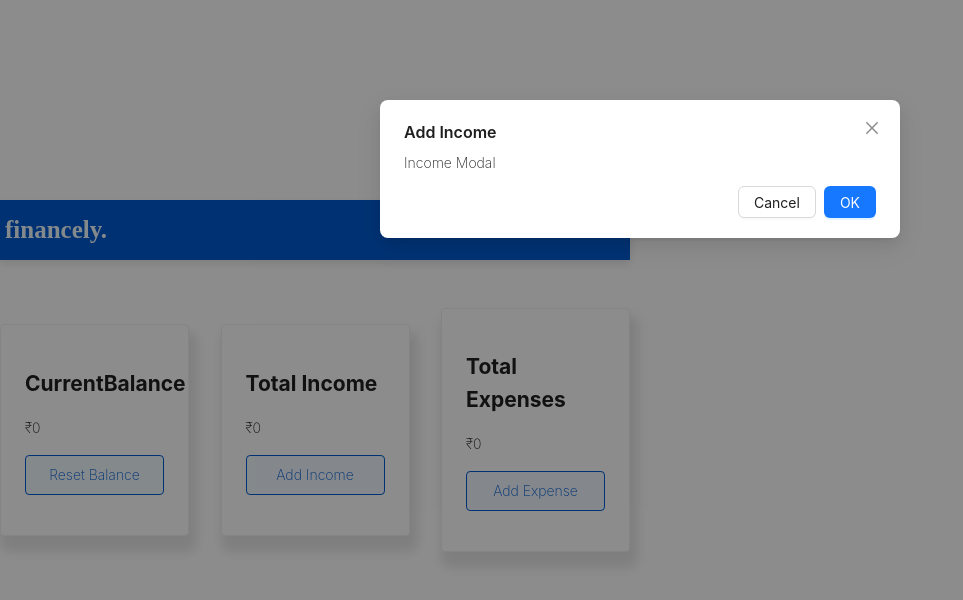
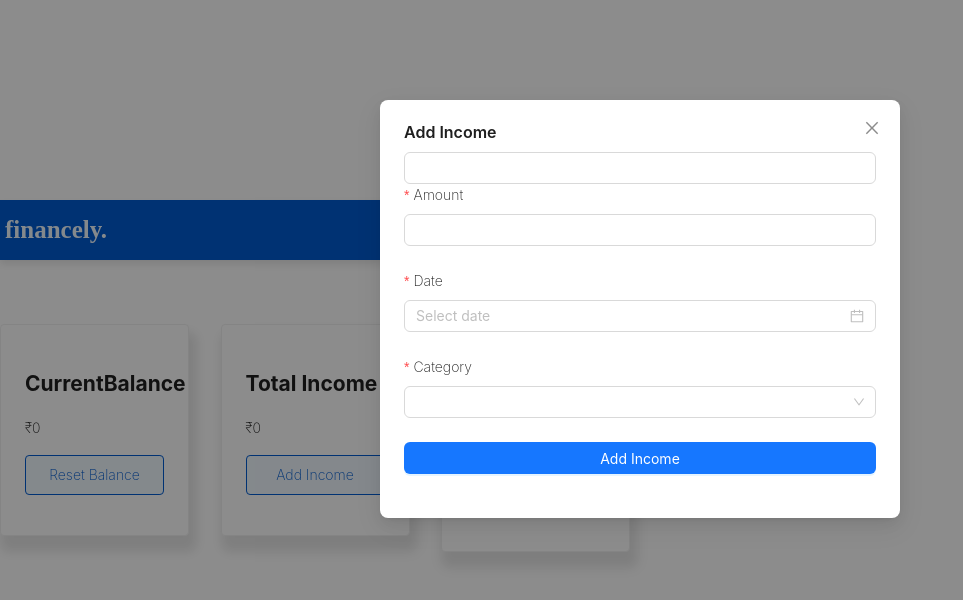
Before and after one commit to DharminderPal/Finace_tracker-, a React (Vite) app: page /Dashboard in a window 1280 px wide. Both pictures are taken after a click on the element "Add Income". Shown: the top 600 px of the page, without its empty margins (0-963 px from the left). Built offline with nearby package versions, Linux system fonts and the light colour scheme; no server answers; a web font is replaced by a local one.

Commit message:
31/10/2025

```diff
--- a/package.json
+++ b/package.json
@@ -10,8 +10,11 @@
     "preview": "vite preview"
   },
   "dependencies": {
+    "@ant-design/v5-patch-for-react-19": "^1.0.3",
     "antd": "^5.27.4",
     "firebase": "^12.2.1",
+    "moment": "^2.30.1",
+    "parsefloat": "^1.0.0",
     "react": "^19.1.1",
     "react-dom": "^19.1.1",
     "react-firebase-hooks": "^5.1.1",
--- a/src/component/Modal/Addexpens.jsx
+++ b/src/component/Modal/Addexpens.jsx
@@ -1,17 +1,83 @@
 import React from "react";
-import{Button,Modal,Form,Input,DatePicker,Select} from 'antd';
-function Addexpense({
+
+import{Button,
+    Modal,
+    Form,
+    Input,
+    DatePicker,
+    Select} from 'antd';
+
+function AddExpenseModal({
 isExpenseModelVisible,
-handExpenseCancel,
+handleExpenseCancel,
 onFinish,
+}){
+    const {form} =Form.useForm();
+    return(
+<Modal
+style={{fontweight:600}}
+title="Add Expense"
+visible={isExpenseModelVisible}
+onCancel={handleExpenseCancel}
+footer={null}
+>
 
-}){
-    return(
-<>
+<Form
+form={form}
+layout="vertical"
+onFinish={(values)=>{
+onFinish(values,'expense');
+form.resetFields();
+}}
+>
+{/* 10/17/2025 */}
 
-</>
+<Form.Item
+label="Title"
+name="title"
+rules={[{ required: true, message: 'Please enter a title' }]}
+>
+
+<Input placeholder="Enter expense title" />
+</Form.Item>
+<Form.Item
+label="Amount"
+name="amount"
+rules={[{ required: true, message: 'Please enter an amount' }]}
+>
+
+<Input placeholder="Enter expense amount" />
+</Form.Item>
+<Form.Item
+label="Date"
+name="date"
+rules={[{ required: true,
+    message: 'Please select a date' }]}
+
+>
+<DatePicker style={{ width: '100%' }} />
+</Form.Item>
+<Form.Item
+label="Category"
+name="category"
+rules={[{ required: true, message: 'Please select a category' }]}
+
+>
+<Select placeholder="Select a category">
+<Select.Option value="food">Food</Select.Option>
+<Select.Option value="transport">Transport</Select.Option>
+<Select.Option value="entertainment">Entertainment</Select.Option>
+</Select>
+</Form.Item>
+<Form.Item>
+<Button type="primary" htmlType="submit">
+Add Expense
+</Button>
+</Form.Item>
+</Form>
+</Modal>
 )
 }
 
 
-export default Addexpense;
+export default AddExpenseModal;
--- a/src/component/Modal/Addincome.jsx
+++ b/src/component/Modal/Addincome.jsx
@@ -1,14 +1,55 @@
 import React from "react";
+import { Button, Card, Col, Modal, Form, Input, DatePicker, Select } from 'antd';
 
+function AddIncomeModal({ isIncomeModelVisible, handleIncomeCancel, onFinish }) {
+    const [form] = Form.useForm();
 
-function Addincome(){
-
-
-    return(
-<>
-
-</>
-    )
+    return (
+        <Modal
+            title="Add Income"
+            open={isIncomeModelVisible}
+            onCancel={handleIncomeCancel}
+            footer={null}
+        >
+            <Form form={form} layout="vertical" onFinish={(values) => {
+                onFinish(values,"income");
+                form.resetFields();
+            }}>
+            <Input type="text" className="custom-input"/>
+                <Form.Item
+                    label="Amount"
+                    name="amount"
+                    rules={[{ required: true, message: 'Please input amount!' }]}
+                >
+                    <Input type="number"  className="custom-input" />
+                </Form.Item>
+                <Form.Item
+                    label="Date"
+                    name="date"
+                    rules={[{ required: true, message: 'Please select date!' }]}
+                >
+                    <DatePicker style={{ width: '100%' }} />
+                </Form.Item>
+                <Form.Item
+                    label="Category"
+                    name="category"
+                    rules={[{ required: true,
+                 message: 'Please select category!' }]}
+                >
+                    <Select>
+                        <Select.Option value="salary">Salary</Select.Option>
+                        <Select.Option value="freelance">Freelance</Select.Option>
+                        <Select.Option value="investment">Investment</Select.Option>
+                    </Select>
+                </Form.Item>
+                <Form.Item>
+                    <Button type="primary" htmlType="submit" block>
+                        Add Income
+                    </Button>
+                </Form.Item>
+            </Form>
+        </Modal>
+    );
 }
 
-export default Addincome;
+export default AddIncomeModal;
--- a/src/component/SignupSignin/index.jsx
+++ b/src/component/SignupSignin/index.jsx
@@ -135,7 +135,7 @@ toast.error(e.message);
           <h2 className="title">
             Login to <span style={{ color: `var(--theme)` }}>Financely</span>
           </h2>
-          <form onSubmit={loginWithEmail}>
+          <form method="Post" onSubmit={loginWithEmail}>
             <Input
               type="email"
               label="Email"
@@ -177,7 +177,7 @@ toast.error(e.message);
             <h2 className="title">
               Sign Up On <span style={{ color: `var(--theme)` }}>Financely</span>
             </h2>
-            <form onSubmit={signUpWithEmail}>
+            <form method="Post"  onSubmit={signUpWithEmail}>
               <Input
                 label="Enter Your Name"
                 state={name}
--- a/src/pages/Dashboard.jsx
+++ b/src/pages/Dashboard.jsx
@@ -1,10 +1,37 @@
 import React from "react";
 import { useState } from "react";
-import { Modal } from 'antd';
+import { Modal, Tag } from 'antd';
 import Header from '../component/Header';
 import Cards from '../component/Cards/Cards';
+import AddExpenseModal from "../component/Modal/addexpens";
+import AddIncomeModal from "../component/Modal/Addincome";
+import { toast } from "react-toastify";
+import { useAuthState } from "react-firebase-hooks/auth";
+import { auth } from "../firebase";
+import { addDoc,collection } from "firebase/firestore";
+import { db } from "../firebase";
+// import moment from "./moment";
+import moment from "moment";
+import parsefloat from "parseFloat";
+const Dashboard = () => {
+const transections=[
+  {
+    type:"income",
+    amount:1200,
+    tag:"salary",
+    name:"income 1",
+    date:"10/17/2025",
+  },
+    {
+    type:"expense",
+    amount:1200,
+    tag:"food",
+    name:"income 1",
+    date:"10/17/2025",
+  },
+]
 
-const Dashboard = () => {
+const {user} = useAuthState(auth);  /* isko study krna ki kya ho rha hai theek hai */
 const [isExpenseModelVisible,setIsExpenseModelVisible]=useState(false);
 const [isIncomeModelVisible,setIsIncomeModelVisible]=useState(false);
 
@@ -25,25 +52,57 @@ const handleIncomeCancel=()=>{
 setIsIncomeModelVisible(false);
 }
 /*end here arrow function */
+
+const onFinish=(values,type)=>{
+  // console.log("Form submitted", values, type)
+const newTransaction = {
+  type : type ,
+  date:moment(values.date).format("YYYY-MM-DD"),
+  amount:parsefloat(values.amount),
+  Tag:values.tag,
+  name :values.name,
+};
+addTransaction(newTransaction);
+}
+
+ async function addTransaction(transaction){
+try{
+const docRef = await addDoc(collection(db,`users/${user.uid}/transactions`),transaction);
+console.log("document rreturn ",docRef.id);
+// if(!transaction){
+toast,success("transection added successfully");
+// }
+}catch(e){
+  console.error("Error adding document: ", e);
+  if(!transaction){
+toast.error("error transection ");
+}
+}
+ }
+
+
   return (
     <div>
       <Header/>
       <Cards
+      // currentBalance={currentBalance}
+      // income={income}
+      // expense={expense}
       showExpenseModel={showExpenseModel}
       showIncomeModel={showIncomeModel}
+      // CardStyle={cardStyle}
+      // reset={reset}
       />
-      <Modal open = {isIncomeModelVisible}
-      title="Add Income"
-      onCancel={handleIncomeCancel}
-      >Income Modal
-      </Modal>
-
-
-
-       <Modal open = {isExpenseModelVisible}
-       title="Add Expense"
-       onCancel={handleExpenseCancel}
-       >Expense Modal</Modal>
+<AddExpenseModal
+isExpenseModelVisible={isExpenseModelVisible}
+handleExpenseCancel={handleExpenseCancel}
+onFinish={onFinish}
+/>
+<AddIncomeModal
+isIncomeModelVisible={isIncomeModelVisible}
+handleIncomeCancel={handleIncomeCancel}
+onFinish={onFinish}
+/>
     </div>
   );
 };
```
Also changed, not shown: 1 other file (tests, documents, lock files or other folders).
